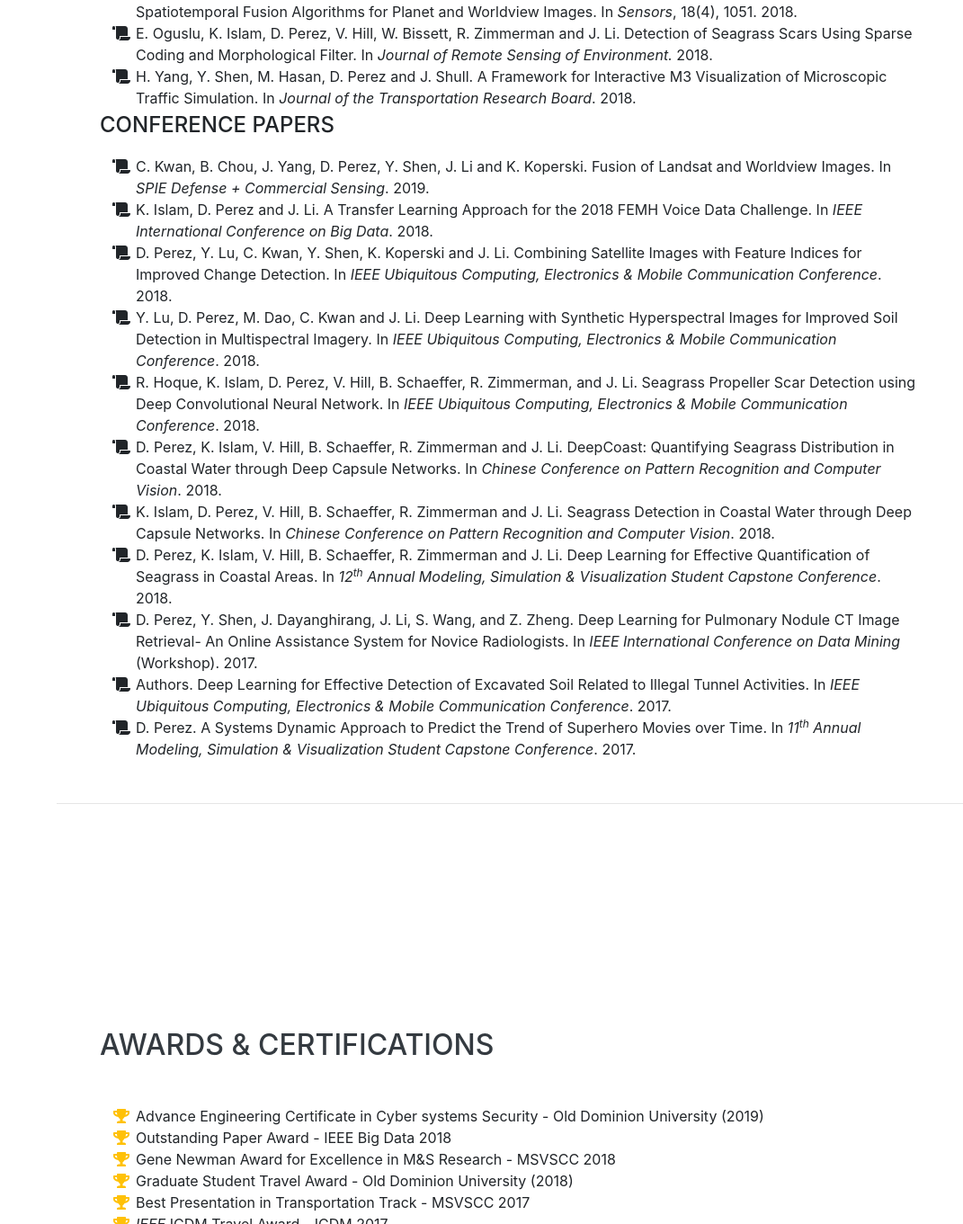
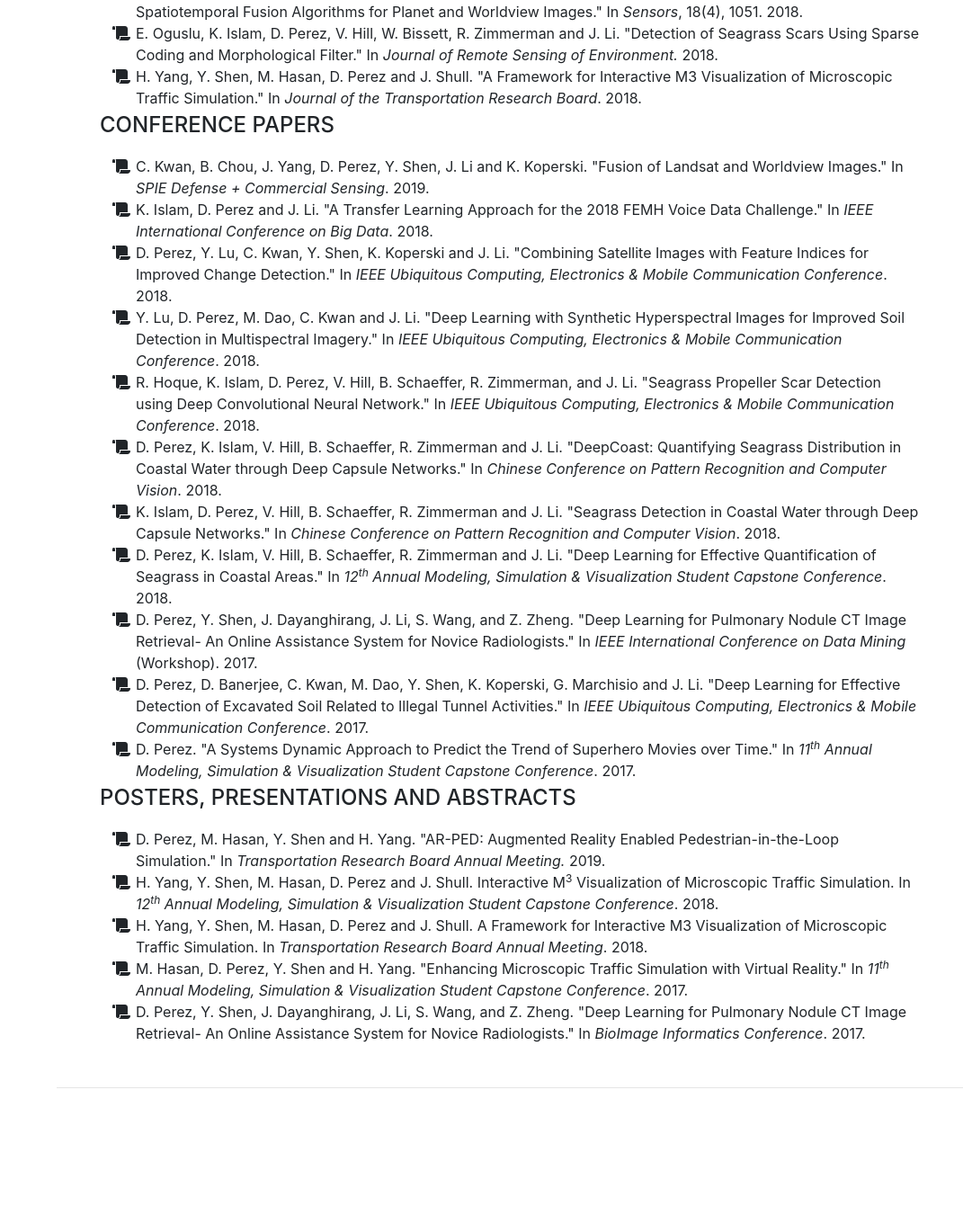
Before and after one commit to DandiC/dandic.github.io, a website with bundled scripts: page index.html in a window 1280 px wide. Shown: the part 3638-4999 px from the top of the page at 90% size, without its empty margins (209-1280 px from the left). Built offline with nearby package versions, Linux system fonts and the light colour scheme; a web font is replaced by a local one.

Commit message:
Added Posters/Abstracts section

```diff
--- a/index.html
+++ b/index.html
@@ -218,19 +218,19 @@
 			-->
           <li>
             <i class="fa-li fa fa-scroll"></i>
-            D. Perez, K. Islam, V. Hill, B. Schaeffer, R. Zimmerman and J. Li. Quantifying Seagrass Distribution in Coastal Water through Joint Optimization of Classification and Regression. In <i>IEE Access AI-Driven Big Data Processing: Theory, Methodology, and Applications </i> (Pending of publication).</li>
+            D. Perez, K. Islam, V. Hill, B. Schaeffer, R. Zimmerman and J. Li. "Quantifying Seagrass Distribution in Coastal Water through Joint Optimization of Classification and Regression." In <i>IEE Access AI-Driven Big Data Processing: Theory, Methodology, and Applications </i> (Pending of publication).</li>
           <li>
             <i class="fa-li fa fa-scroll"></i>
-            D. Perez, M. Hasan, Y. Shen and H. Yang. AR-PED: Augmented Reality Enabled Pedestrian-in-the-Loop Simulation. In <i>Simulation Modeling Practice and Theory.</i> 2019.</li>
+            D. Perez, M. Hasan, Y. Shen and H. Yang. "AR-PED: Augmented Reality Enabled Pedestrian-in-the-Loop Simulation." In <i>Simulation Modeling Practice and Theory.</i> 2019.</li>
 		  <li>
             <i class="fa-li fa fa-scroll"></i>
-            C. Kwan, X. Zhu, F. Gao, B. Chou, D. Perez, J. Li, Y. Shen, K. Koperski and G. Marchisio. Assessment of Spatiotemporal Fusion Algorithms for Planet and Worldview Images. In <i>Sensors</i>, 18(4), 1051. 2018. </li>
+            C. Kwan, X. Zhu, F. Gao, B. Chou, D. Perez, J. Li, Y. Shen, K. Koperski and G. Marchisio. "Assessment of Spatiotemporal Fusion Algorithms for Planet and Worldview Images." In <i>Sensors</i>, 18(4), 1051. 2018. </li>
 		  <li>
             <i class="fa-li fa fa-scroll"></i>
-            E. Oguslu, K. Islam, D. Perez, V. Hill, W. Bissett, R. Zimmerman and J. Li. Detection of Seagrass Scars Using Sparse Coding and Morphological Filter. In <i>Journal of Remote Sensing of Environment.</i> 2018.</li>
+            E. Oguslu, K. Islam, D. Perez, V. Hill, W. Bissett, R. Zimmerman and J. Li. "Detection of Seagrass Scars Using Sparse Coding and Morphological Filter." In <i>Journal of Remote Sensing of Environment.</i> 2018.</li>
 		  <li>
             <i class="fa-li fa fa-scroll"></i>
-            H. Yang, Y. Shen, M. Hasan, D. Perez and J. Shull. A Framework for Interactive M3 Visualization of Microscopic Traffic Simulation. In <i>Journal of the Transportation Research Board</i>. 2018. </li>
+            H. Yang, Y. Shen, M. Hasan, D. Perez and J. Shull. "A Framework for Interactive M3 Visualization of Microscopic Traffic Simulation." In <i>Journal of the Transportation Research Board</i>. 2018. </li>
         </ul>
 
 	  <div class="subheading mb-3">Conference Papers</div>
@@ -238,44 +238,65 @@
 		<!--	TEMPLATE
 			<li>
             <i class="fa-li fa fa-scroll"></i>
-            Authors. Paper. In <i>Conference</i>. Year.</li>
+            Authors. "Paper." In <i>Conference</i>. Year.</li>
 			-->
 		  <li>
             <i class="fa-li fa fa-scroll"></i>
-            C. Kwan, B. Chou, J. Yang, D. Perez, Y. Shen, J. Li and K. Koperski. Fusion of Landsat and Worldview Images. In <i>SPIE Defense + Commercial Sensing</i>. 2019.</li>
+            C. Kwan, B. Chou, J. Yang, D. Perez, Y. Shen, J. Li and K. Koperski. "Fusion of Landsat and Worldview Images." In <i>SPIE Defense + Commercial Sensing</i>. 2019.</li>
           <li>
             <i class="fa-li fa fa-scroll"></i>
-            K. Islam, D. Perez and J. Li. A Transfer Learning Approach for the 2018 FEMH Voice Data Challenge. In <i>IEEE International Conference on Big Data</i>. 2018.</li>
+            K. Islam, D. Perez and J. Li. "A Transfer Learning Approach for the 2018 FEMH Voice Data Challenge." In <i>IEEE International Conference on Big Data</i>. 2018.</li>
           <li>
             <i class="fa-li fa fa-scroll"></i>
-            D. Perez, Y. Lu, C. Kwan, Y. Shen, K. Koperski and J. Li. Combining Satellite Images with Feature Indices for Improved Change Detection. In <i>IEEE Ubiquitous Computing, Electronics &amp; Mobile Communication Conference</i>. 2018.</li>
+            D. Perez, Y. Lu, C. Kwan, Y. Shen, K. Koperski and J. Li. "Combining Satellite Images with Feature Indices for Improved Change Detection." In <i>IEEE Ubiquitous Computing, Electronics &amp; Mobile Communication Conference</i>. 2018.</li>
           <li>
             <i class="fa-li fa fa-scroll"></i>
-            Y. Lu, D. Perez, M. Dao, C. Kwan and J. Li. Deep Learning with Synthetic Hyperspectral Images for Improved Soil Detection in Multispectral Imagery. In <i>IEEE Ubiquitous Computing, Electronics &amp; Mobile Communication Conference</i>. 2018.</li>
+            Y. Lu, D. Perez, M. Dao, C. Kwan and J. Li. "Deep Learning with Synthetic Hyperspectral Images for Improved Soil Detection in Multispectral Imagery." In <i>IEEE Ubiquitous Computing, Electronics &amp; Mobile Communication Conference</i>. 2018.</li>
           <li>
             <i class="fa-li fa fa-scroll"></i>
-            R. Hoque, K. Islam, D. Perez, V. Hill, B. Schaeffer, R. Zimmerman, and J. Li. Seagrass Propeller Scar Detection using Deep Convolutional Neural Network. In <i>IEEE Ubiquitous Computing, Electronics &amp; Mobile Communication Conference</i>. 2018.</li>
+            R. Hoque, K. Islam, D. Perez, V. Hill, B. Schaeffer, R. Zimmerman, and J. Li. "Seagrass Propeller Scar Detection using Deep Convolutional Neural Network." In <i>IEEE Ubiquitous Computing, Electronics &amp; Mobile Communication Conference</i>. 2018.</li>
 		  <li>
             <i class="fa-li fa fa-scroll"></i>
-            D. Perez, K. Islam, V. Hill, B. Schaeffer, R. Zimmerman and J. Li. DeepCoast: Quantifying Seagrass Distribution in Coastal Water through Deep Capsule Networks. In <i>Chinese Conference on Pattern Recognition and Computer Vision</i>. 2018.</li>
+            D. Perez, K. Islam, V. Hill, B. Schaeffer, R. Zimmerman and J. Li. "DeepCoast: Quantifying Seagrass Distribution in Coastal Water through Deep Capsule Networks." In <i>Chinese Conference on Pattern Recognition and Computer Vision</i>. 2018.</li>
 		  <li>
             <i class="fa-li fa fa-scroll"></i>
-            K. Islam, D. Perez, V. Hill, B. Schaeffer, R. Zimmerman and J. Li. Seagrass Detection in Coastal Water through Deep Capsule Networks. In <i>Chinese Conference on Pattern Recognition and Computer Vision</i>. 2018.</li>
+            K. Islam, D. Perez, V. Hill, B. Schaeffer, R. Zimmerman and J. Li. "Seagrass Detection in Coastal Water through Deep Capsule Networks." In <i>Chinese Conference on Pattern Recognition and Computer Vision</i>. 2018.</li>
 		  <li>
             <i class="fa-li fa fa-scroll"></i>
-            D. Perez, K. Islam, V. Hill, B. Schaeffer, R. Zimmerman and J. Li. Deep Learning for Effective Quantification of Seagrass in Coastal Areas. In <i>12<sup>th</sup> Annual Modeling, Simulation & Visualization Student Capstone Conference</i>. 2018.</li>
+            D. Perez, K. Islam, V. Hill, B. Schaeffer, R. Zimmerman and J. Li. "Deep Learning for Effective Quantification of Seagrass in Coastal Areas." In <i>12<sup>th</sup> Annual Modeling, Simulation & Visualization Student Capstone Conference</i>. 2018.</li>
 		  <li>
             <i class="fa-li fa fa-scroll"></i>
-            D. Perez, Y. Shen, J. Dayanghirang, J. Li, S. Wang, and Z. Zheng. Deep Learning for Pulmonary Nodule CT Image Retrieval- An Online Assistance System for Novice Radiologists. In <i>IEEE International Conference on Data Mining</i> (Workshop). 2017.</li>
+            D. Perez, Y. Shen, J. Dayanghirang, J. Li, S. Wang, and Z. Zheng. "Deep Learning for Pulmonary Nodule CT Image Retrieval- An Online Assistance System for Novice Radiologists." In <i>IEEE International Conference on Data Mining</i> (Workshop). 2017.</li>
 		  <li>
             <i class="fa-li fa fa-scroll"></i>
-            Authors. Deep Learning for Effective Detection of Excavated Soil Related to Illegal Tunnel Activities. In <i>IEEE Ubiquitous Computing, Electronics & Mobile Communication Conference</i>. 2017.</li>
+            D. Perez, D. Banerjee, C. Kwan, M. Dao, Y. Shen, K. Koperski, G. Marchisio and J. Li. "Deep Learning for Effective Detection of Excavated Soil Related to Illegal Tunnel Activities." In <i>IEEE Ubiquitous Computing, Electronics & Mobile Communication Conference</i>. 2017.</li>
 		  <li>
             <i class="fa-li fa fa-scroll"></i>
-            D. Perez. A Systems Dynamic Approach to Predict the Trend of Superhero Movies over Time. In <i>11<sup>th</sup> Annual Modeling, Simulation &amp; Visualization Student Capstone Conference</i>. 2017.</li>
+            D. Perez. "A Systems Dynamic Approach to Predict the Trend of Superhero Movies over Time." In <i>11<sup>th</sup> Annual Modeling, Simulation &amp; Visualization Student Capstone Conference</i>. 2017.</li>
+        </ul>
 
-
-
+		<div class="subheading mb-3">Posters, Presentations and Abstracts</div>
+        <ul class="fa-ul mb-0">
+		<!--	TEMPLATE
+			<li>
+            <i class="fa-li fa fa-scroll"></i>
+            Authors. "Paper." In <i>Conference</i>. Year.</li>
+			-->
+        <li>
+            <i class="fa-li fa fa-scroll"></i>
+            D. Perez, M. Hasan, Y. Shen and H. Yang. "AR-PED: Augmented Reality Enabled Pedestrian-in-the-Loop Simulation." In <i>Transportation Research Board Annual Meeting.</i> 2019.</li>
+		<li>
+            <i class="fa-li fa fa-scroll"></i>
+            H. Yang, Y. Shen, M. Hasan, D. Perez and J. Shull. Interactive M<sup>3</sup> Visualization of Microscopic Traffic Simulation. In <i>12<sup>th</sup> Annual Modeling, Simulation &amp; Visualization Student Capstone Conference</i>. 2018. </li>
+		<li>
+            <i class="fa-li fa fa-scroll"></i>
+            H. Yang, Y. Shen, M. Hasan, D. Perez and J. Shull. A Framework for Interactive M3 Visualization of Microscopic Traffic Simulation. In <i>Transportation Research Board Annual Meeting</i>. 2018. </li>
+		<li>
+            <i class="fa-li fa fa-scroll"></i>
+            M. Hasan, D. Perez, Y. Shen and H. Yang. "Enhancing Microscopic Traffic Simulation with Virtual Reality." In <i>11<sup>th</sup> Annual Modeling, Simulation &amp; Visualization Student Capstone Conference</i>. 2017.</li>
+		<li>
+            <i class="fa-li fa fa-scroll"></i>
+            D. Perez, Y. Shen, J. Dayanghirang, J. Li, S. Wang, and Z. Zheng. "Deep Learning for Pulmonary Nodule CT Image Retrieval- An Online Assistance System for Novice Radiologists." In <i>BioImage Informatics Conference</i>. 2017.</li>
         </ul>
       </div>
 
```
